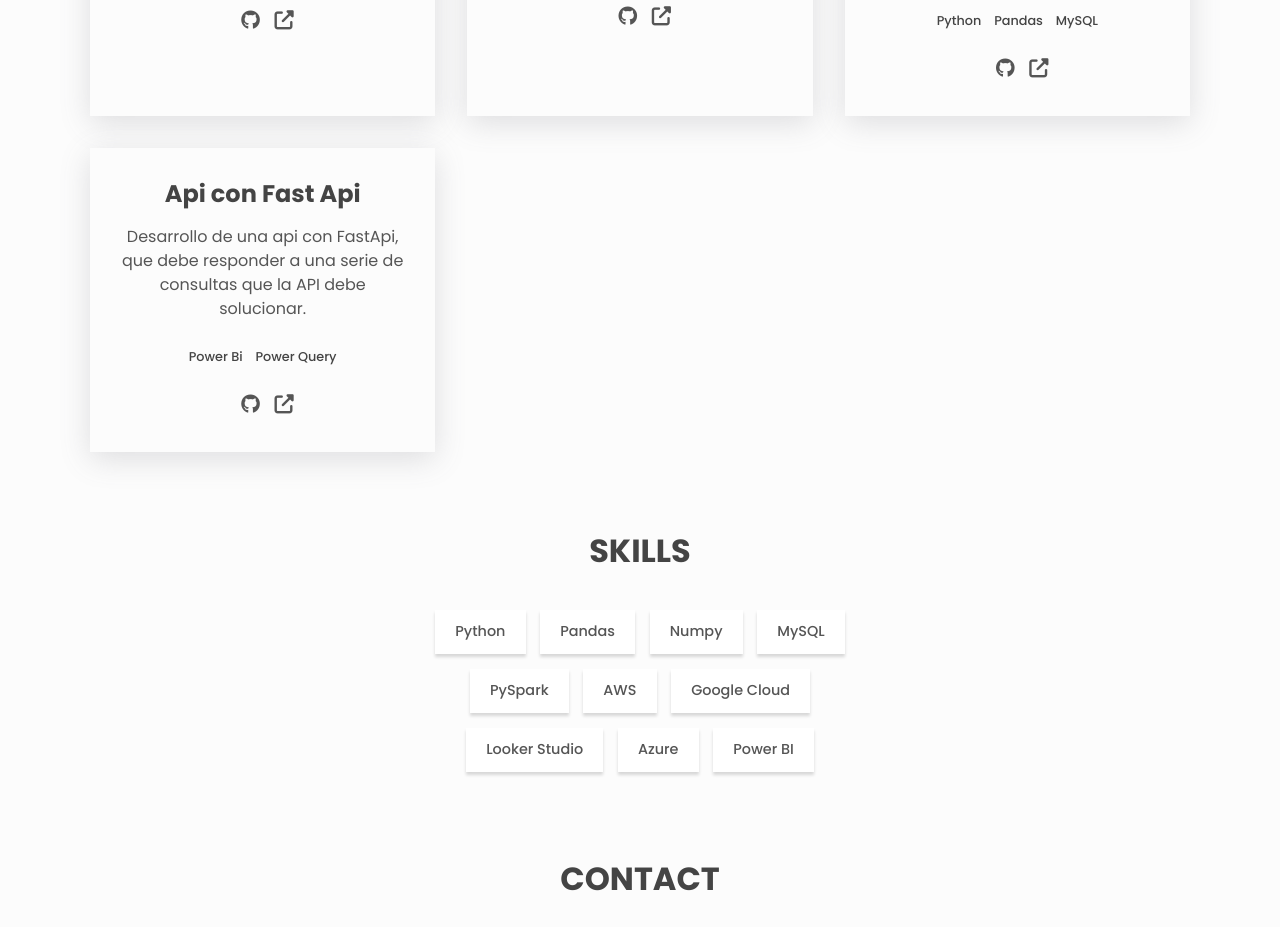
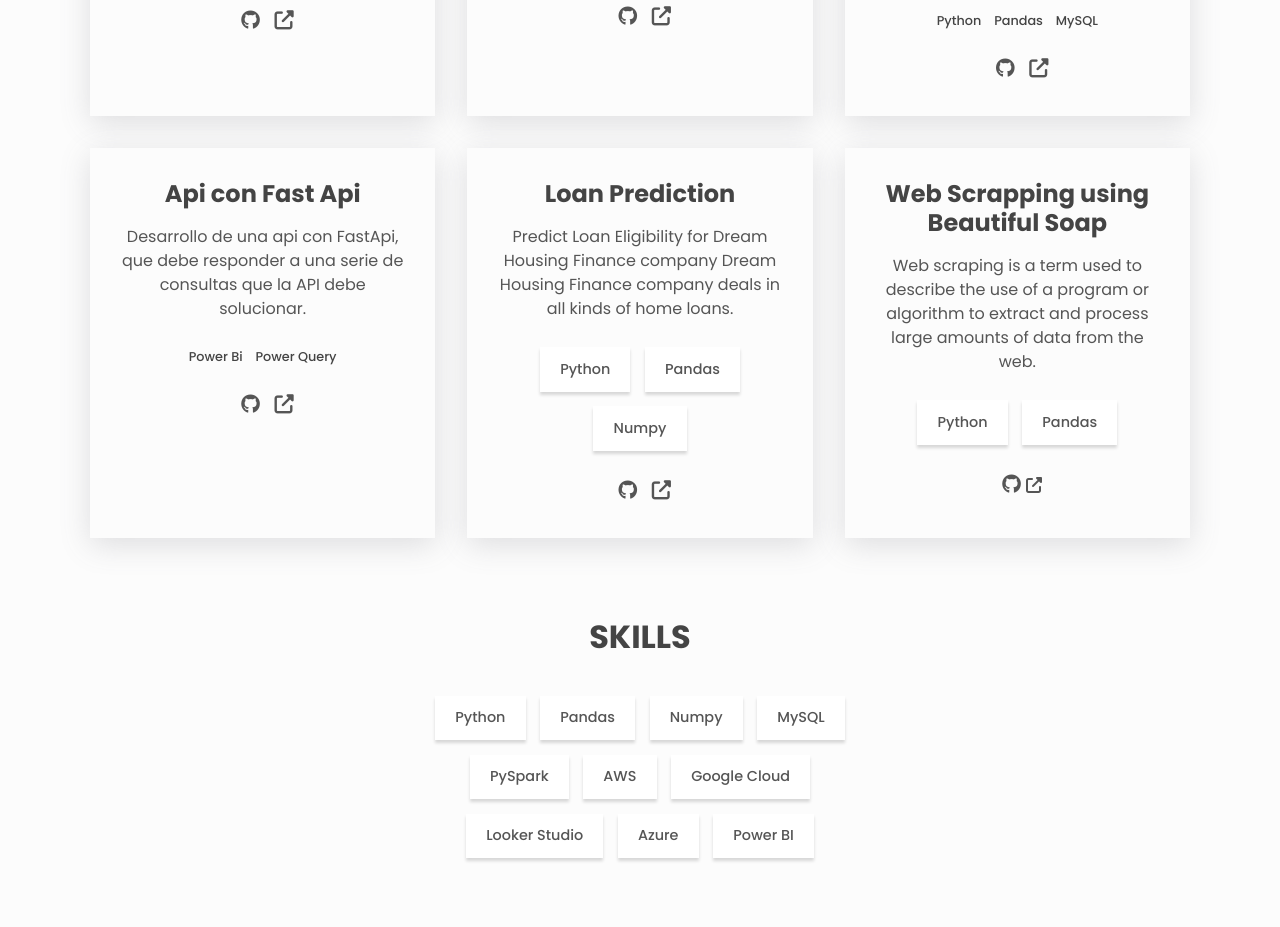
Before and after one commit to josueversace/josueversace.github.io, a plain HTML site: page index.html in a window 1280 px wide. Shown: the part 990-1917 px from the top of the page. Drawn offline with Linux system fonts and the light colour scheme.

Commit message:
update loan predict and scrapping web

```diff
--- a/index.html
+++ b/index.html
@@ -202,6 +202,43 @@
             </a>
           </div>
 
+          <div class="project">
+            <h3>Loan Prediction</h3>
+            <p class="project__description">
+              Predict Loan Eligibility for Dream Housing Finance company Dream Housing Finance company deals in all kinds of home loans.
+            </p>
+            <ul class="project__stack">
+              <li class="skills__list-item btn btn--plain">Python</li>
+              <li class="skills__list-item btn btn--plain">Pandas</li>
+              <li class="skills__list-item btn btn--plain">Numpy</li>
+            </ul>
+
+            <a href="https://github.com/josueversace/loan-predict" aria-label="source code" class="link link--icon">
+              <i aria-hidden="true" class="fab fa-github"></i>
+            </a>
+            <a href="https://github.com/josueversace/loan-predict" aria-label="live preview" class="link link--icon">
+              <i aria-hidden="true" class="fas fa-external-link-alt"></i>
+            </a>
+          </div>
+
+          <div class="project">
+            <h3>Web Scrapping using Beautiful Soap</h3>
+            <p class="project__description">
+              Web scraping is a term used to describe the use of a program or algorithm to extract and process large amounts of data from the web.
+            </p>
+            <ul class="project__stack">
+              <li class="skills__list-item btn btn--plain">Python</li>
+              <li class="skills__list-item btn btn--plain">Pandas</li>
+            </ul>
+
+            <a href="https://github.com/josueversace/loan-predict" aria-label="source code" class="link link--icon">
+              <i aria-hidden="true" class="fab fa-github"></i>
+            </a>
+            <a href="https://mybinder.org/v2/gh/josueversace/Web-Scrapping/347d824f53f50fc1b67651aec147b9f72e671cc3?urlpath=lab%2Ftree%2Fmain.ipynb">
+              <i aria-hidden="true" class="fas fa-external-link-alt"></i>
+            </a>
+          </div>
+
         </div>
       </section>
 
```
